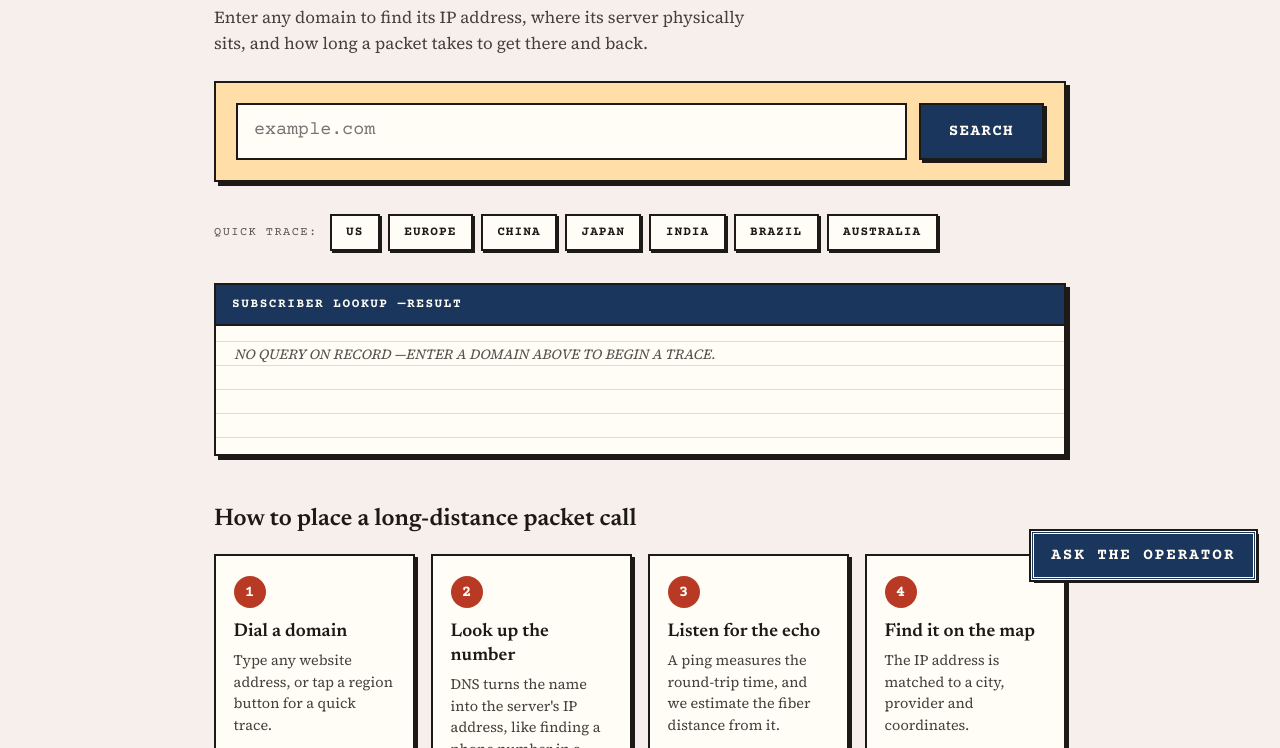
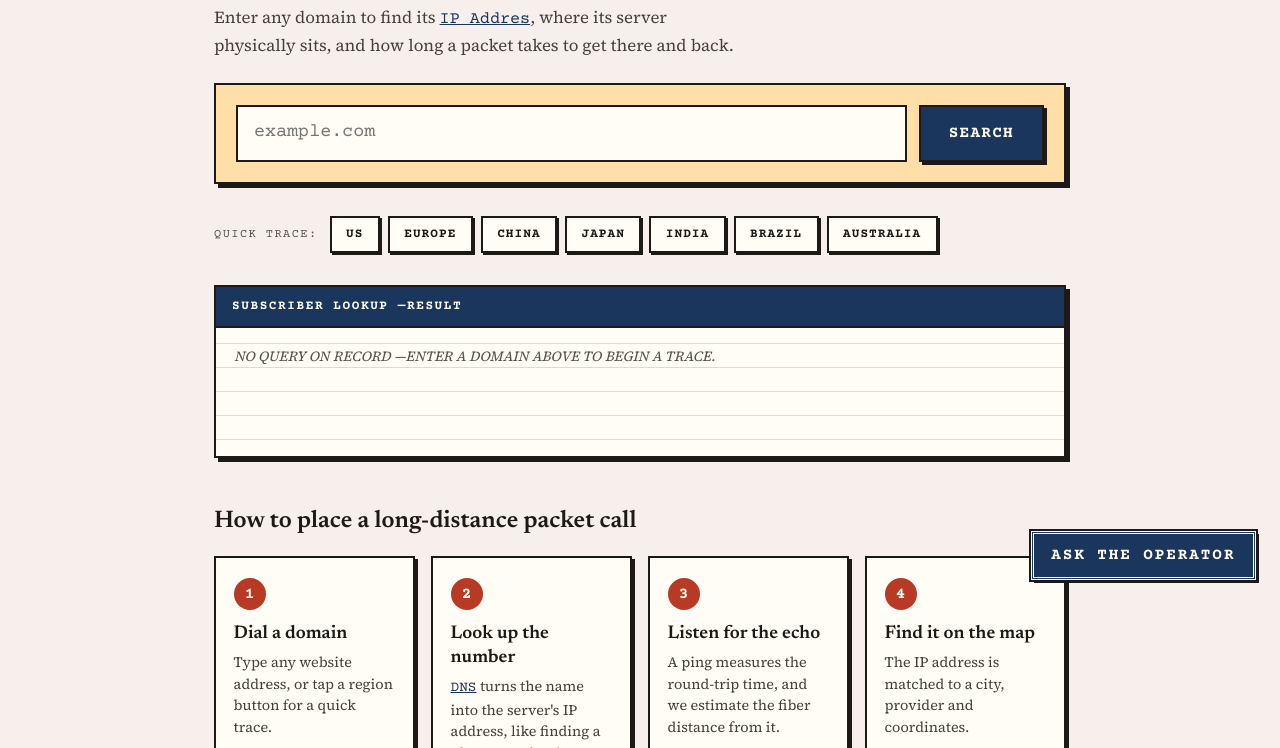
Before and after one commit to Etown-CS310/SearchBook, a plain HTML site: page index.html in a window 1280 px wide. Shown: the part 196-944 px from the top of the page. Drawn offline with nearby package versions, Linux system fonts and the light colour scheme; no server answers.

Commit message:
Inital dictionary linking

```diff
--- a/index.html
+++ b/index.html
@@ -43,7 +43,7 @@
             <section class="intro">
                 <p class="intro-kicker">Subscriber &amp; Server Directory</p>
                 <h2>Where in the world is that website?</h2>
-                <p>Enter any domain to find its IP address, where its server physically sits,
+                <p>Enter any domain to find its <a class="term-link" href="/web_src/dictionary.html#ip-address">IP Addres</a>, where its server physically sits,
                     and how long a packet takes to get there and back.</p>
             </section>
             <form id="search-form" class="search-box">
@@ -81,7 +81,7 @@
         <div class="step">
             <span class="step-num">2</span>
             <h3>Look up the number</h3>
-            <p>DNS turns the name into the server's IP address, like finding a phone number in a phonebook.</p>
+            <p><a class="term-link" href="/web_src/dictionary.html#dns">DNS</a> turns the name into the server's IP address, like finding a phone number in a phonebook.</p>
             <code>OP: DNS LOOKUP</code>
         </div>
         <div class="step">
```
